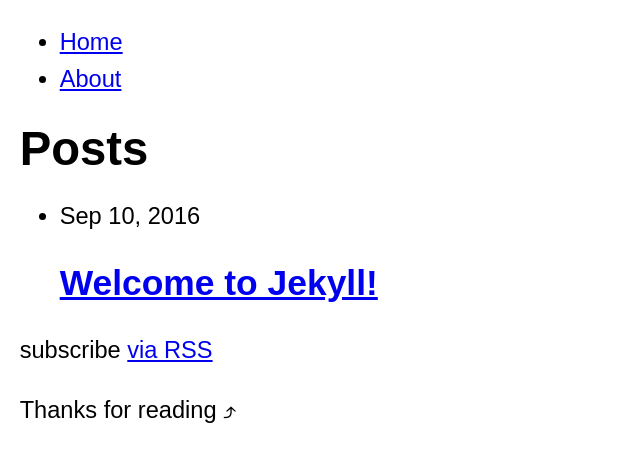
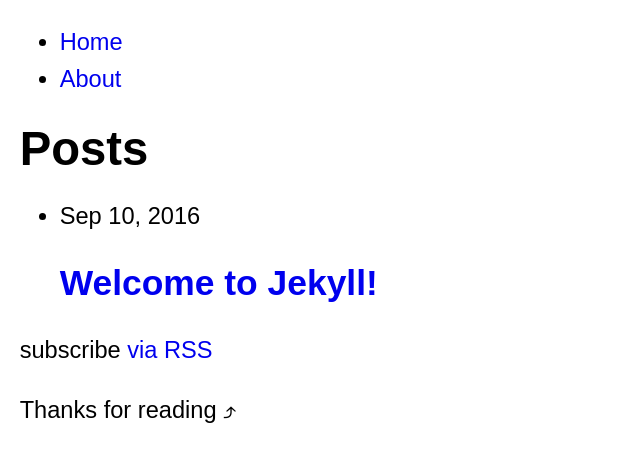
Before and after one commit to davesantos/jekyll-starter, a Jekyll site: the page built from index.html, in a window 1280 px wide. Shown: the top 462 px of the page, without its empty margins (0-640 px from the left). Built offline with Jekyll 4.4.1, drawn with Linux system fonts in a browser that asks for light colours.

Commit message:
Update sass

```diff
--- a/_config.yml
+++ b/_config.yml
@@ -20,13 +20,11 @@ github_username:  jekyll
 # assets:
   # asset_path: /assets/
 
-
 # Custom
 
 # Don't forget trailing slash or it won't work on test server
 permalink: :year/:title/
 exclude: ["Gemfile", "*.lock", "bower_components", "node_modules", "config.rb", "gulpfile.js", "package.json","*.sublime-project", "*.sublime-workspace", "*.log", "LICENSE", "README.md"]
 
-
 # Build settings
 markdown: kramdown
--- a/css/all.sass
+++ b/css/all.sass
@@ -30,7 +30,7 @@
 //
 //------------------------------------------------------------
 
-.no-js body, .wf-active body, .wf-inactive body
+.js body, .no-js body, .wf-active body, .wf-inactive body
   opacity: 1
 
 body
@@ -41,6 +41,9 @@ body
   padding-left: gutter()
   padding-right: gutter()
 
+a
+  text-decoration: none
+
 img
   -ms-interpolation-mode: bicubic
   // margin-left: auto
```
